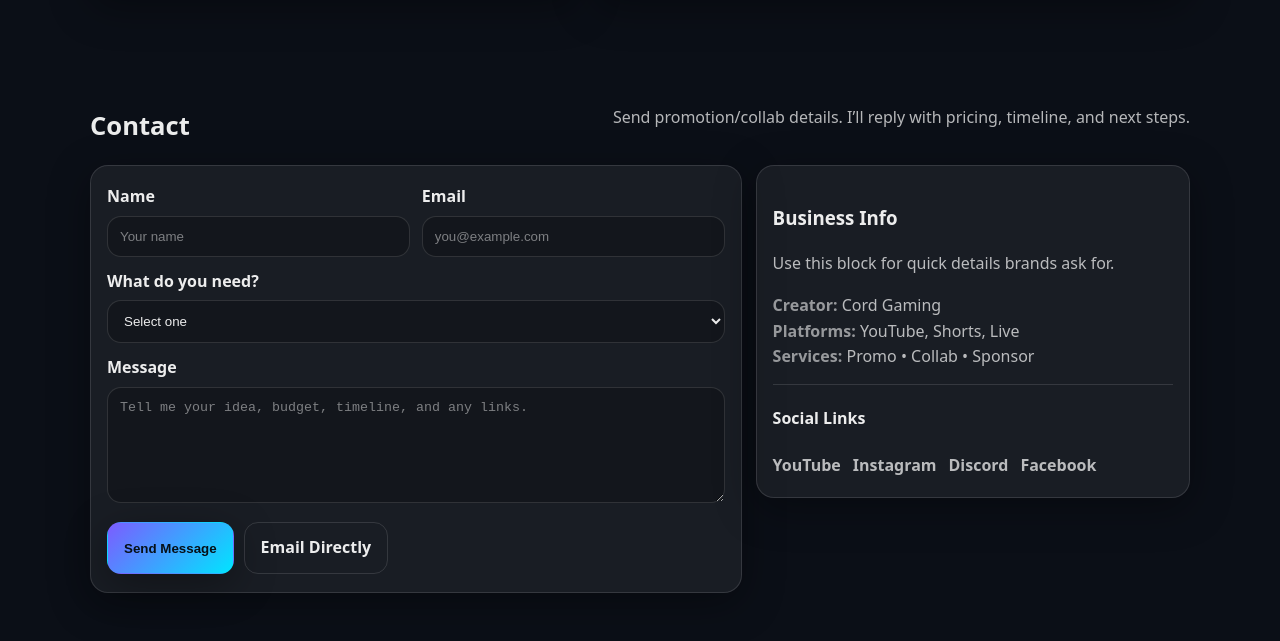
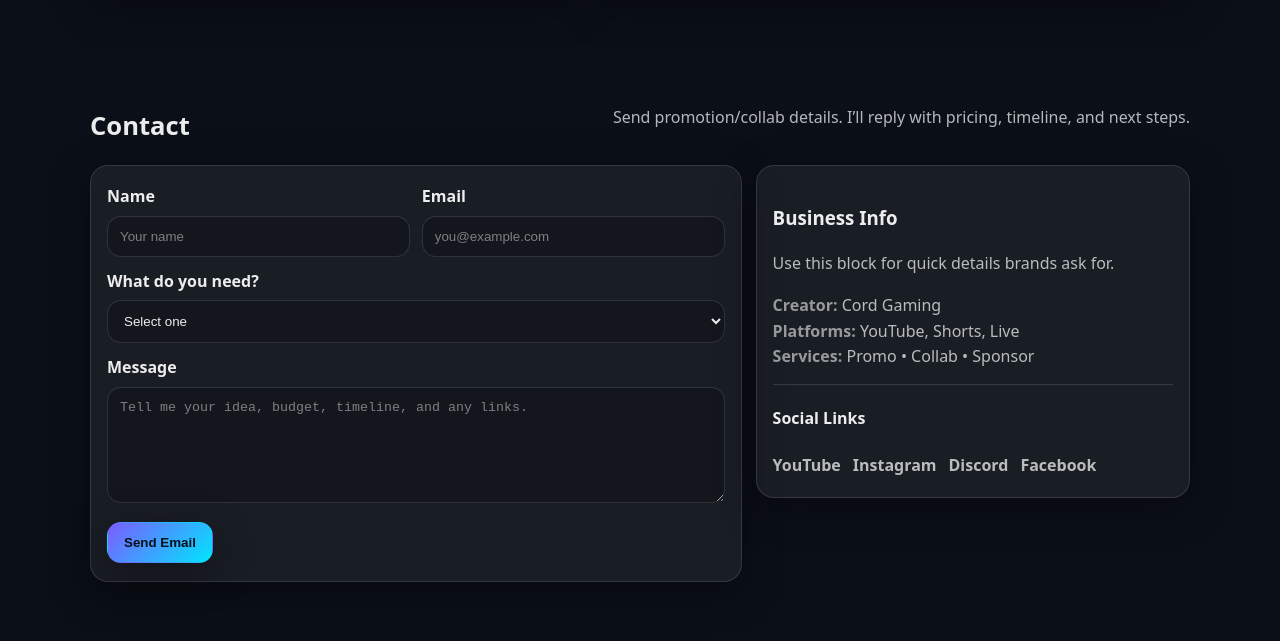
Before and after one commit to duttabishal88465-dot/Cord-gaming-yt, a plain HTML site: page index.html in a window 1280 px wide. Shown: the part 1573-2214 px from the top of the page. Drawn offline with Linux system fonts and the light colour scheme.

```diff
--- a/index.html
+++ b/index.html
@@ -41,7 +41,6 @@
     <div class="mobile-nav" id="mobileNav" aria-hidden="true">
       <a href="#services">Services</a>
       <a href="#youtube">YouTube</a>
-      <a href="#resources">Resources</a>
       <a href="#contact">Contact</a>
     </div>
   </header>
@@ -242,9 +241,7 @@
             </label>
 
             <div class="form-actions">
-              <button class="btn" type="submit">Send Message</button>
-              <a class="btn btn-ghost" href="mailto:yourmail@example.com?subject=Cord%20Gaming%20Promotion%20Request">
-                Email Directly
+              <button class="btn" type="submit">Send Email</button>
               </a>
             </div>
           </form>
```
